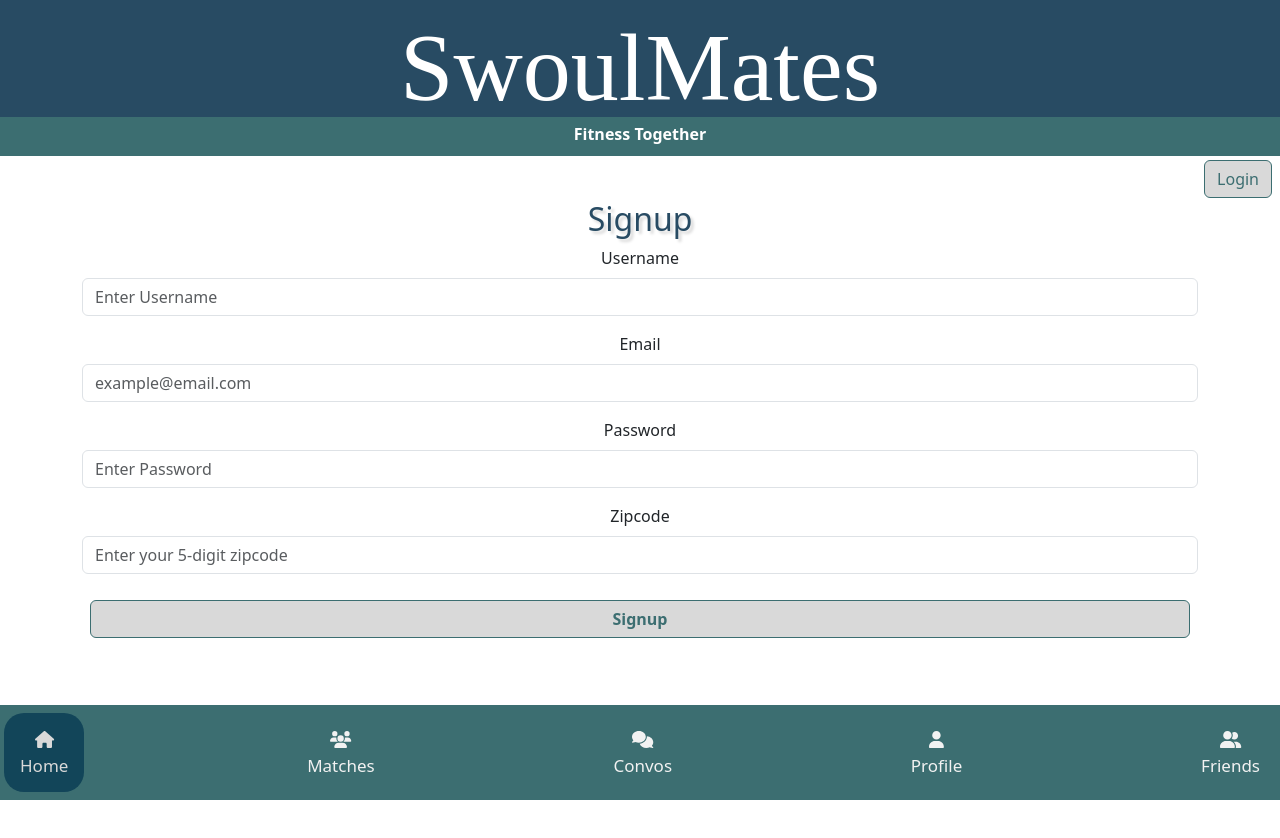
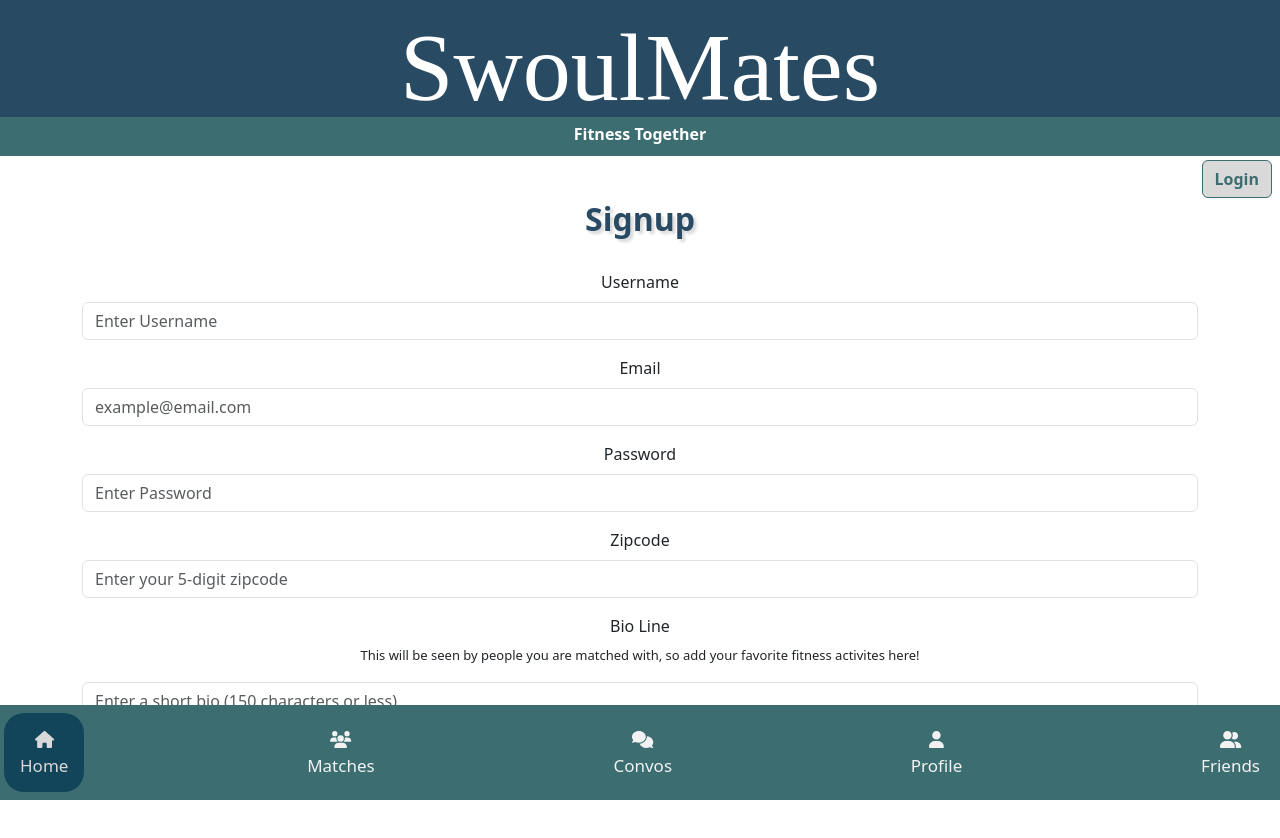
Before and after one commit to devmaestra/Fitness-Chat-App-Client, a React (Create React App) app in the folder client/: page / in a window 1280 px wide. Both pictures are taken after a click on the button "Signup". Shown: the top 838 px of the page. Before the commit the page ends 800 px from the top, so only its background shows below. Built offline with nearby package versions, Linux system fonts and the light colour scheme; a web font is replaced by a local one.

Commit message:
bio line added in signup, form styling done on auth items

```diff
--- a/client/src/App.css
+++ b/client/src/App.css
@@ -44,6 +44,11 @@
   line-height: 80%;
 }
 
+.form-inline {
+  width: 100%;
+  justify-content: center;
+  align-items: center;
+}
 
 .footer {
   position: fixed;
--- a/client/src/components/auth/Auth.jsx
+++ b/client/src/components/auth/Auth.jsx
@@ -19,6 +19,7 @@ function Auth(props) {
     backgroundColor: "#D9D9D9",
     color: "#3C6E71",
     borderColor: "#3C6E71",
+    fontWeight: "bold",
   };
 
   const displayForm = () => {
--- a/client/src/components/auth/login/Login.jsx
+++ b/client/src/components/auth/login/Login.jsx
@@ -59,12 +59,13 @@ function Login({ updateToken }) {
   return (
     <>
       <h2 style={{ color: "#284B63", textShadow: "3px 3px 3px #D9D9D9" }}>
-        Login
+        <strong>Login</strong>
       </h2>
-      <Form onSubmit={handleSubmit}>
+      <br />
+      <Form className="form-inline center" onSubmit={handleSubmit}>
         <FormGroup>
-          <Label>Email</Label>
-          <Input innerRef={emailRef} type="email" placeholder="email" />
+          <Label className="">Email</Label>
+          <Input innerRef={emailRef} type="email" placeholder="Email" />
         </FormGroup>
 
         <FormGroup>
--- a/client/src/components/auth/signup/Signup.jsx
+++ b/client/src/components/auth/signup/Signup.jsx
@@ -8,6 +8,7 @@ function Signup(props) {
   const emailRef = useRef();
   const passwordRef = useRef();
   const locationZipRef = useRef();
+  const bioRef = useRef();
 
   const navigate = useNavigate();
 
@@ -18,12 +19,14 @@ function Signup(props) {
     const email = emailRef.current.value;
     const password = passwordRef.current.value;
     const locationZip = locationZipRef.current.value;
+    const bio = bioRef.current.value;
 
     let bodyObj = JSON.stringify({
       username: username,
       email: email,
       password: password,
       locationZip: locationZip,
+      bio: bio,
     });
 
     const url = `http://localhost:4001/user/signup`;
@@ -65,9 +68,10 @@ function Signup(props) {
   return (
     <>
       <h2 style={{ color: "#284B63", textShadow: "3px 3px 3px #D9D9D9" }}>
-        Signup
+        <strong>Signup</strong>
       </h2>
-      <Form onSubmit={handleSubmit}>
+      <br />
+      <Form className="form-inline" onSubmit={handleSubmit}>
         <FormGroup>
           <Label>Username</Label>
           <Input innerRef={usernameRef} placeholder="Enter Username" />
@@ -99,6 +103,18 @@ function Signup(props) {
             // type='number'
           />
         </FormGroup>
+        <FormGroup>
+          <Label>Bio Line</Label>
+          <p style={{ fontSize: "small", text: "muted" }}>
+            This will be seen by people you are matched with, so add your
+            favorite fitness activites here!
+          </p>
+          <Input
+            innerRef={bioRef}
+            placeholder="Enter a short bio (150 characters or less)"
+            type="text"
+          />
+        </FormGroup>
         <FullButton>
           <Button type="submit" style={style}>
             <strong>Signup</strong>
```
